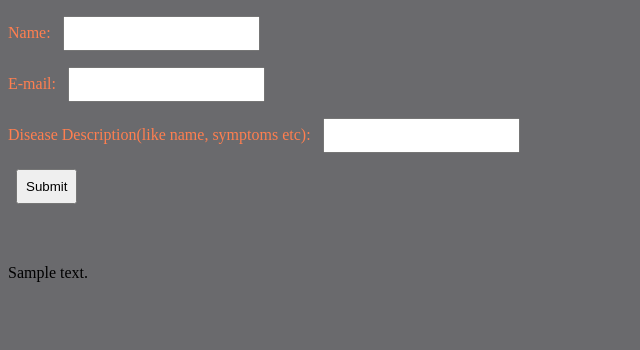
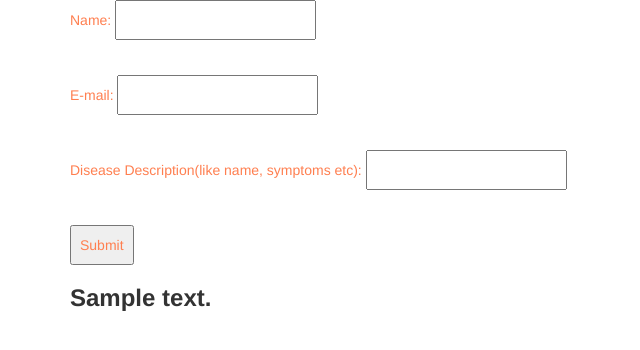
Before and after one commit to nikhilbandi1/IME-Project, a Flask app: template templates/index.html in a window 1280 px wide. Shown: the top 350 px of the page, without its empty margins (0-640 px from the left). Run offline with Flask 2, Linux system fonts and the light colour scheme; the template is opened without the code that fills it: most values are stand-ins (such as "Sample title", 1, 10 or a date in 2020); some libraries are stand-ins or nearby versions.

Commit message:
Update index.html

```diff
--- a/templates/index.html
+++ b/templates/index.html
@@ -1,23 +1,44 @@
 <html>
 
 <head>
-    <title>Medical Department</title>
+    <title>Medical Department Identifier</title>
     <link rel="stylesheet" type = "text/css" href="{{ url_for('static',filename='styles/homepage.css') }}">
+    <meta charset="utf-8">
+    <meta name="viewport" content="width=device-width, initial-scale=1">
+<!--   <link rel="stylesheet" href="https://maxcdn.bootstrapcdn.com/bootstrap/3.4.1/css/bootstrap.min.css"> -->
+ <!--  <script src="https://ajax.googleapis.com/ajax/libs/jquery/3.5.1/jquery.min.js"></script>
+  <script src="https://maxcdn.bootstrapcdn.com/bootstrap/3.4.1/js/bootstrap.min.js"></script> -->
+
+    <link rel="stylesheet" type = "text/css" href="{{ url_for('static',filename='styles/bootstrap.min.css') }}">
+
+    <script src="{{ url_for('static',filename='styles/bootstrap.min.js') }}"></script>
+    <script src="{{ url_for('static',filename='styles/jquery.min.js') }}"></script>
+
 </head>
 
 <body>
 
-
+<div class="container">
 <form action="{{ url_for('predict')}}"method="post">
-
-Name: <input type="text" name="name" required><br>
-E-mail: <input type="text" name="email" required><br>
-Disease Description(like name, symptoms etc): <input type="text" name="dd" required><br>
+<div class="form-group">
+Name: <input type="text" name="name" required>
+</div>
+<br>
+<div class="form-group">
+    E-mail: <input type="text" name="email" required>
+    </div>
+    <br>
+    <div class="form-group">
+Disease Description(like name, symptoms etc): <input type="text" name="dd" required>
+    </div>
+        <br>
 <input type="submit">
 </form>
+    <h3><b>{{ prediction_text }}</b></h3>
+</div>
 <br>
 <br>
-{{ prediction_text }}
+
 
 
 </body>
```
